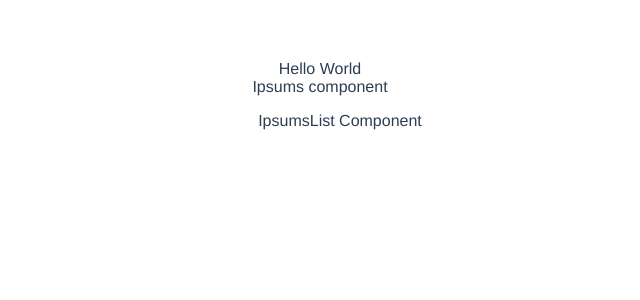
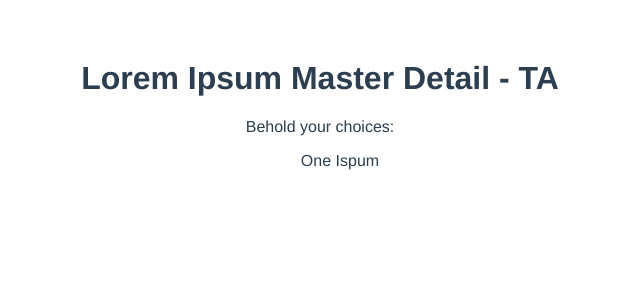
Before and after one commit to MariahAdams/lorem-ipsum, a Vue app: page / in a window 1280 px wide. Shown: the top 300 px of the page, without its empty margins (320-960 px from the left). Built offline with nearby package versions, Linux system fonts and the light colour scheme.

Commit message:
wired up IpsumItem Component

```diff
--- a/src/App.vue
+++ b/src/App.vue
@@ -1,6 +1,9 @@
 <template>
   <div id="app">
-    Hello World
+    <header>
+      <h1>Lorem Ipsum Master Detail - TA</h1>
+    </header>
+
     <Ipsums />
   </div>
 </template>
--- /dev/null
+++ b/src/components/IpsumItem.vue
@@ -0,0 +1,15 @@
+<template>
+  <li>
+    One Ispum
+  </li>
+</template>
+
+<script>
+export default {
+
+};
+</script>
+
+<style>
+
+</style>
--- a/src/components/Ipsums.vue
+++ b/src/components/Ipsums.vue
@@ -1,6 +1,6 @@
 <template>
   <section>
-    Ipsums component
+    Behold your choices:
     <IpsumsList />
   </section>
 </template>
--- a/src/components/IpsumsList.vue
+++ b/src/components/IpsumsList.vue
@@ -1,15 +1,21 @@
 <template>
   <ul>
-    IpsumsList Component
+    <IpsumItem />
   </ul>
 </template>
 
 <script>
+import IpsumItem from './IpsumItem';
+
 export default {
-
+  components: {
+    IpsumItem
+  }
 };
 </script>
 
 <style>
-
+ul {
+  list-style: none;
+}
 </style>
```
